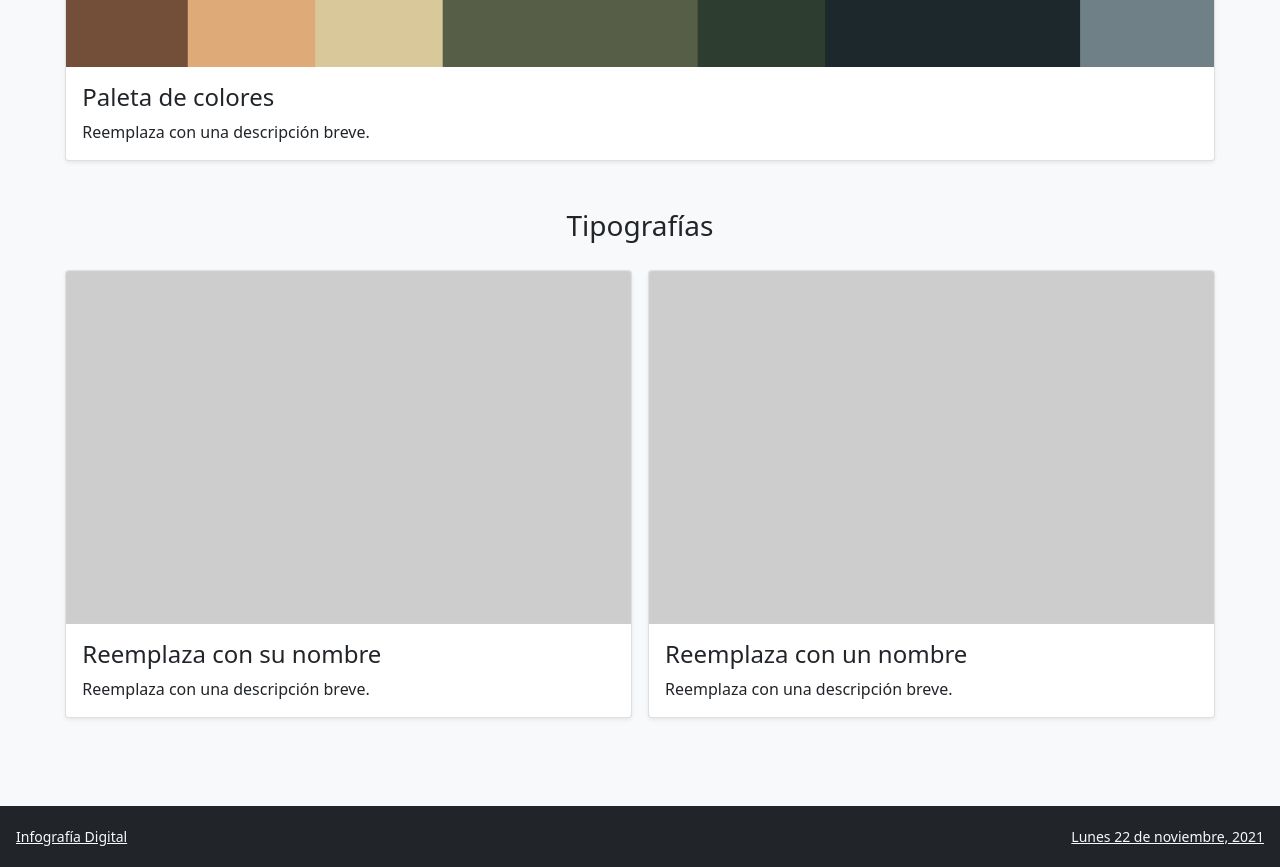
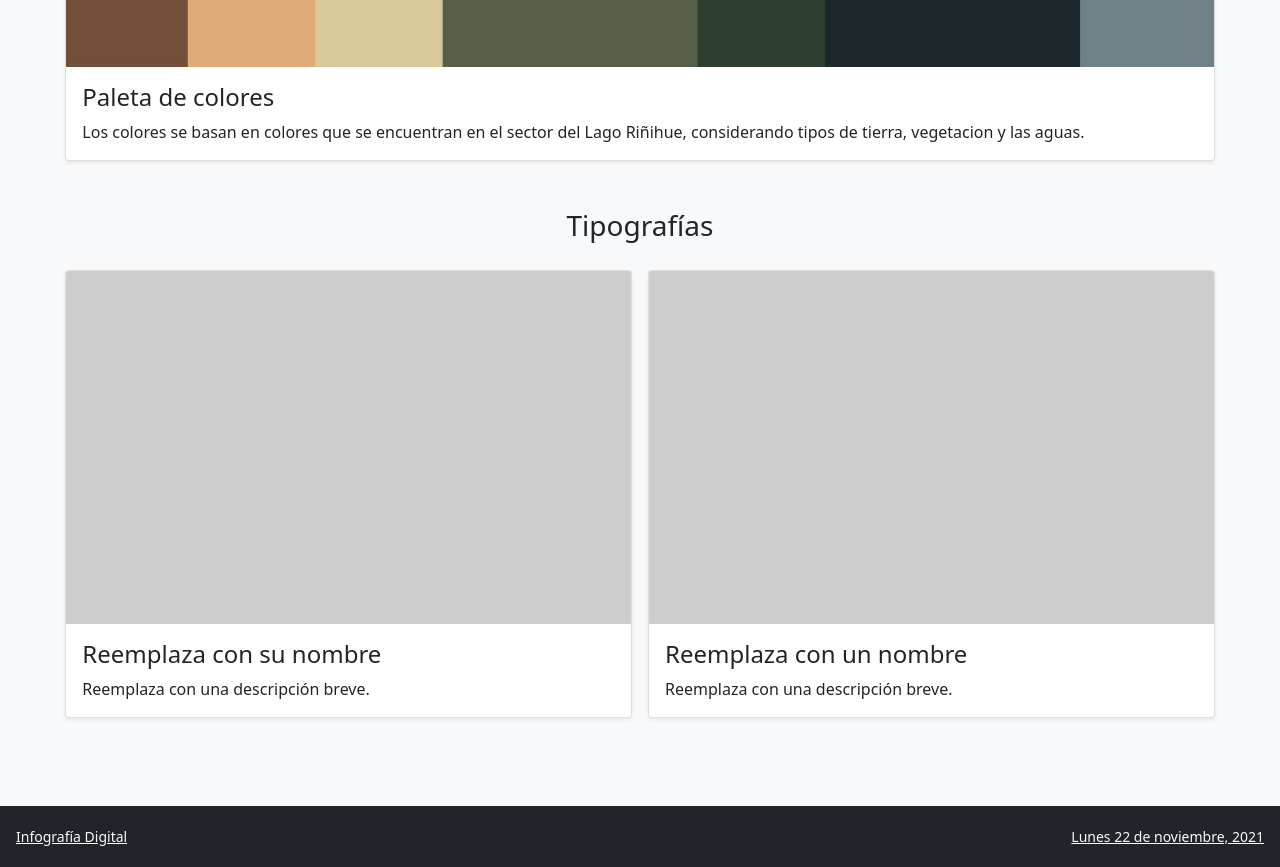
Before and after one commit to Infografia-Digital/info-digital-14, a plain HTML site: page index.html in a window 1280 px wide. Shown: the part 2620-3487 px from the top of the page. Drawn offline with nearby package versions, Linux system fonts and the light colour scheme.

Commit message:
Update index.html

```diff
--- a/index.html
+++ b/index.html
@@ -48,7 +48,7 @@
                         </svg>
                         <div class="card-body">
                             <h4 class="card-title">Paleta de colores</h4>
-                            <p class="card-text">Reemplaza con una descripción breve.</p>
+                            <p class="card-text">Los colores se basan en colores que se encuentran en el sector del Lago Riñihue, considerando tipos de tierra, vegetacion y las aguas.</p>
                         </div>
                     </div>
 
```
